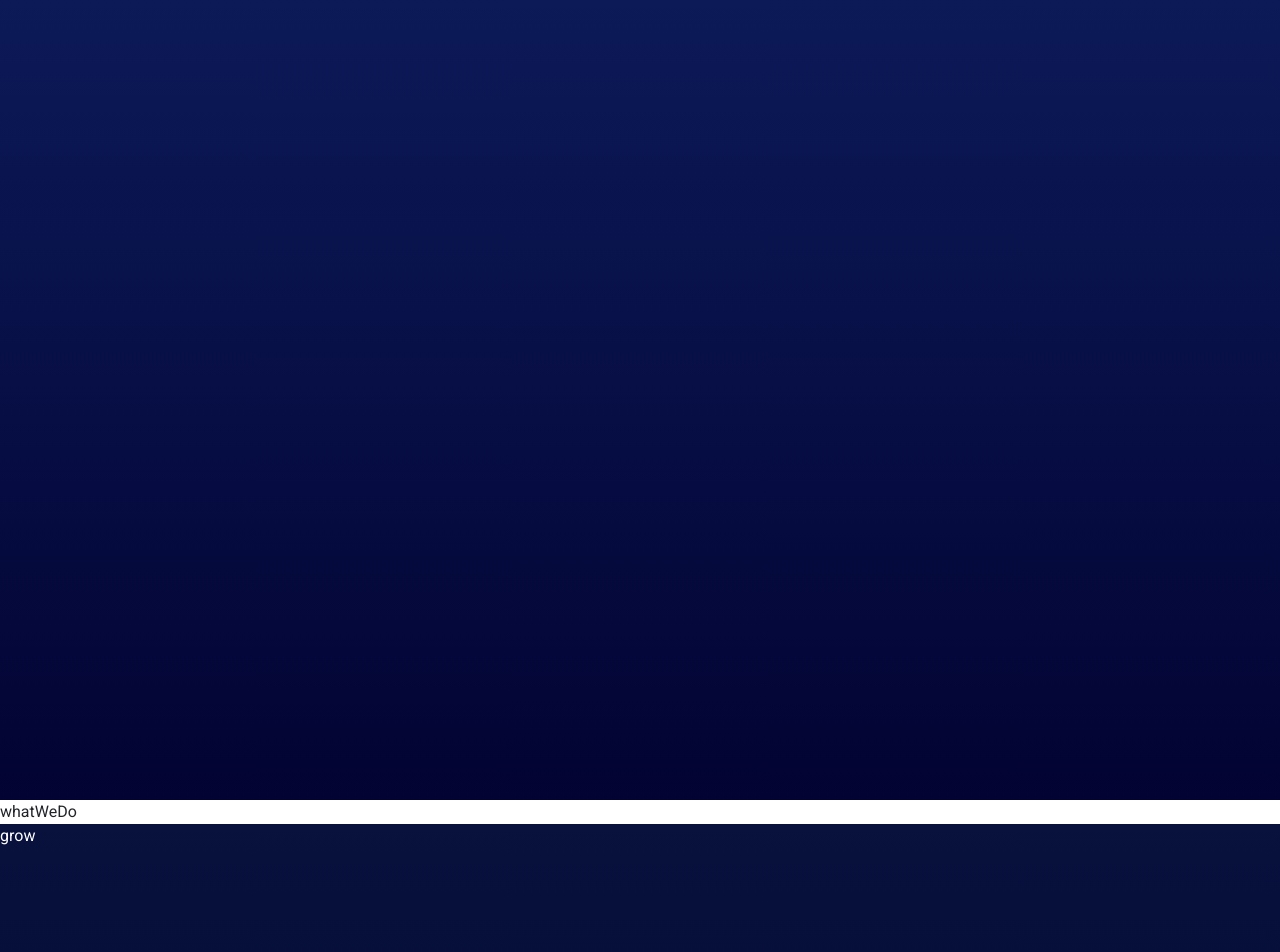
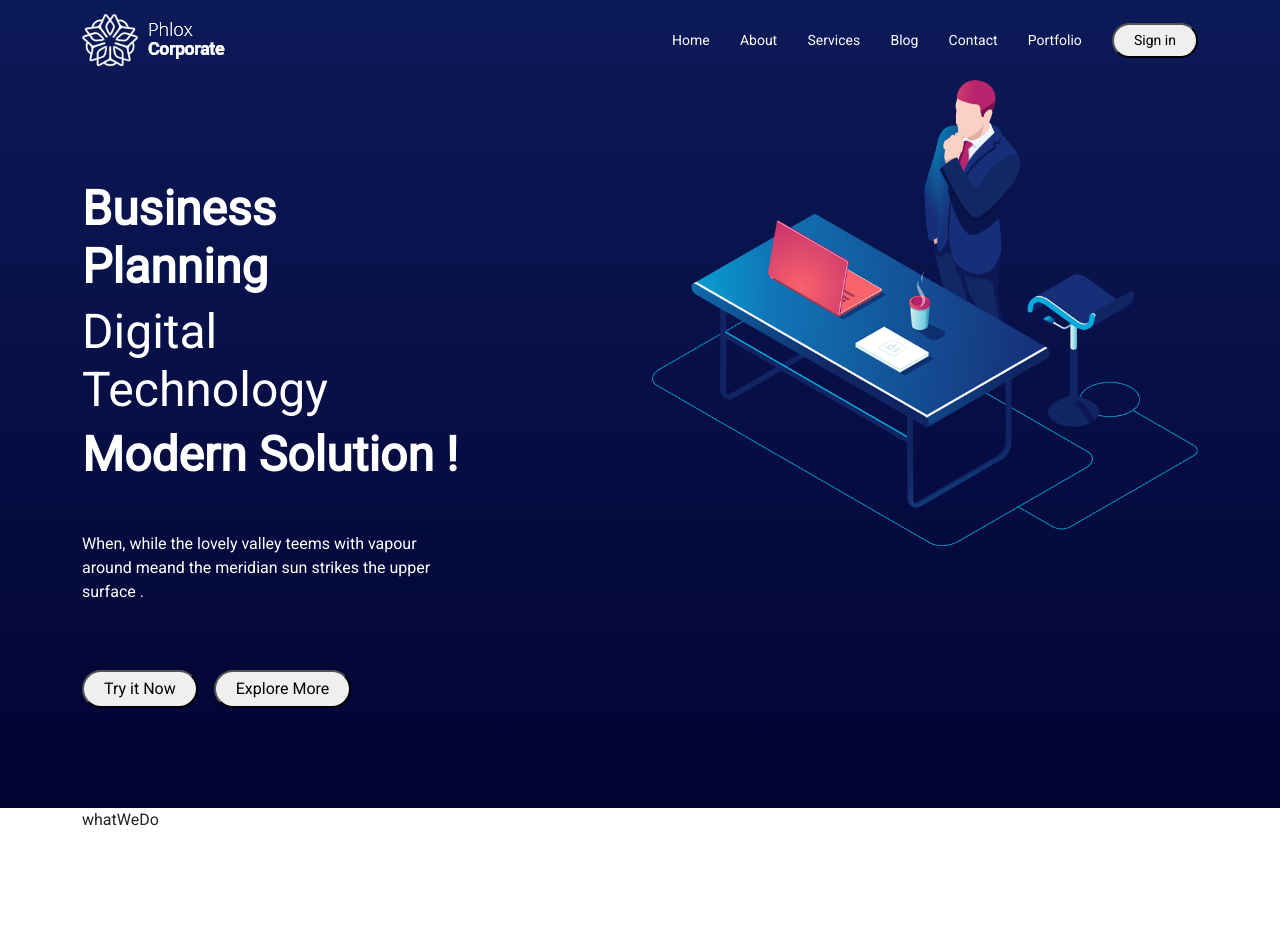
Before and after one commit to MLibralato91/proj-html-vuejs, a Vue app: page / in a window 1280 px wide. Shown: the top 952 px of the page. Built offline with nearby package versions, Linux system fonts and the light colour scheme.

Commit message:
first structure of header

```diff
--- a/src/assets/styles/general.scss
+++ b/src/assets/styles/general.scss
@@ -9,3 +9,17 @@ $fa-font-path: './webfonts';
 body{
   font-family: 'Roboto','sans-serif';
 }
+li{
+  list-style: none;
+}
+ul{
+  margin: 0;
+}
+a{
+  text-decoration: none;
+  color: white;
+}
+.myBtn{
+  padding: 5px 20px;
+  border-radius: 20px;
+}
--- a/src/components/FooterComponent.vue
+++ b/src/components/FooterComponent.vue
@@ -1,6 +1,8 @@
 <template>
 <footer>
-  Footer
+  <div class="container">
+    Footer
+  </div>
 </footer>
 </template>
 
--- a/src/components/HeaderComponent.vue
+++ b/src/components/HeaderComponent.vue
@@ -2,27 +2,79 @@
   <header>
 
     <div class="container">
-      <div class="topHeader">
-
+      <div class="topHeader d-flex justify-content-between align-items-center">
+        <div class="logo">
+          <img src="../../public/images/white-logo-2.png" alt="">
+        </div>
+        <div class="navlinks w-50">
+          <ul class="d-flex justify-content-between align-items-center small">
+            <li v-for="link in navLink">
+             <a :href="link.url">{{link.text}}</a>
+            </li>
+            <button class="myBtn">Sign in</button>
+          </ul>
+        </div>
       </div>
       <div class="mainHeader">
+        <div class="row">
+          <div class="left col-6 d-flex flex-column">
+            <h2 class="fw-bolder">Business Planning</h2>
+            <h3>Digital Technology</h3>
+            <h2 class="fw-bolder">Modern Solution !</h2>
+            <p>When, while the lovely valley teems with vapour around meand the meridian sun strikes the upper surface .</p>
+            <div class="btnHome">
+            <button class="myBtn me-3">Try it Now</button>
+            <button class="myBtn">Explore More</button>
 
+            </div>
+          </div>
+          <div class="right col-6">
+            <img class="img-fluid" src="../../public/images/header.png" alt="">
+
+          </div>
+        </div>
       </div>
     </div>
   </header>
 </template>
 
 <script>
+import { navLinks } from '../data/data'
 export default {
-  name: 'HeaderComponent'
+  name: 'HeaderComponent',
+  data(){
+    return{
+      navLink:navLinks
+    }
+  }
 }
 </script>
 
 <style lang="scss" scoped>
 header {
   width: 100%;
-  height: 100vh;
+
   background-image: linear-gradient(180deg, #0c1a58, #020332);
   color: white;
 }
+
+.topHeader{
+  height: 80px;
+}
+.left{
+  padding-top: 100px;
+}
+h2,h3{
+  width: 70%;
+  font-size: 3rem;
+}
+p{
+  width: 70%;
+  padding-top: 40px;
+  padding-bottom: 50px;
+}
+.container{
+  padding-bottom: 100px;
+}
+
 </style>
--- a/src/components/MainComponent.vue
+++ b/src/components/MainComponent.vue
@@ -1,34 +1,35 @@
 <template>
   <main>
+
     <section class="shots">
-      <div class="whatWeDo">
+      <div class="container whatWeDo">
         whatWeDo
       </div>
     </section>
 
     <section class="even">
-      <div class="grow">
+      <div class="container grow">
         grow
       </div>
     </section>
 
     <section class="shots">
-      <div class="works">
+      <div class="container works">
         works
       </div>
     </section>
 
     <section class="even">
-        <div class="ourPricing">
+        <div class="container ourPricing">
           ourPricing
         </div>
     </section>
 
     <section class="shots">
-      <div class="latestPost">
+      <div class="container latestPost">
         latestPost
       </div>
-      <div class="whatPeopleSay">
+      <div class="container whatPeopleSay">
         whatPeopleSay
       </div>
     </section>
@@ -43,7 +44,8 @@
 
 <style lang="scss" scoped>
 .shots{
-
+  width: 100%;
+  height: 500px;
 }
 
 .even{
--- a/src/data/data.js
+++ b/src/data/data.js
@@ -155,3 +155,5 @@ const footerLinks = [
     ]
   }
 ];
+
+export {navLinks, services, works, people, footerLinks};
```
